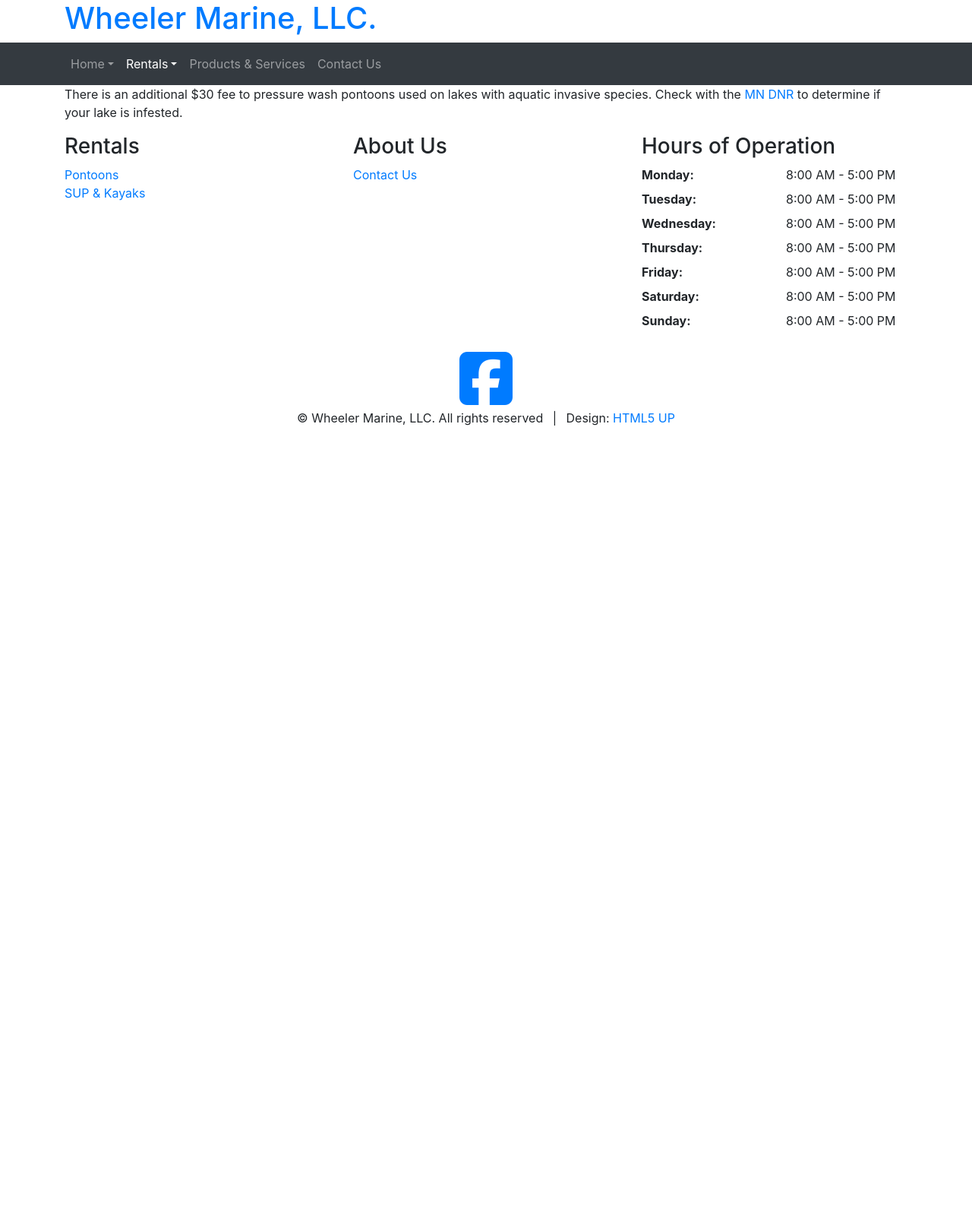
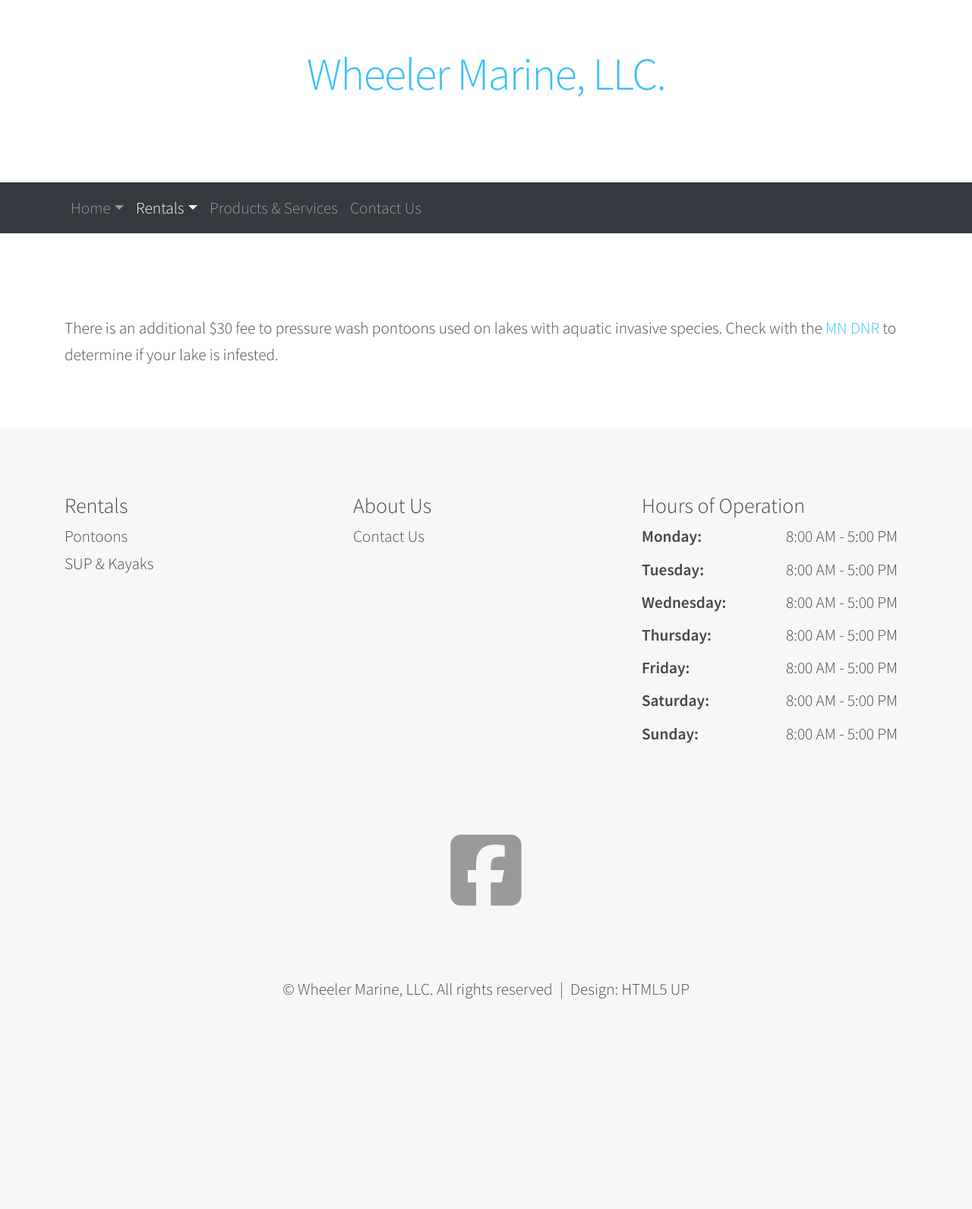
Before and after one commit to steventwheeler/wheelermarine, a Jekyll site: the page built from invasive_species.html, in a window 1280 px wide. Shown: the whole page at 76% size. Built offline with Jekyll 4.4.1, drawn with Linux system fonts in a browser that asks for light colours; nearby versions of some CDN libraries; library files that are not in the unit come from our copies; before the commit the page ends 900 px from its top, so only the background shows below that.

Commit message:
Update _config.yml

```diff
--- a/_config.yml
+++ b/_config.yml
@@ -19,8 +19,8 @@
   Write an awesome description for your new site here. You can edit this
   line in _config.yml. It will appear in your document head meta (for
   Google search results) and in your feed.xml site description.
-baseurl: "wheelermarine" # the subpath of your site, e.g. /blog
-url: "https://steventwheeler.github.io/wheelermarine" # the base hostname & protocol for your site, e.g. http://example.com
+baseurl: "/wheelermarine" # the subpath of your site, e.g. /blog
+url: "https://steventwheeler.github.io" # the base hostname & protocol for your site, e.g. http://example.com
 
 # Build settings
 markdown: kramdown
```
